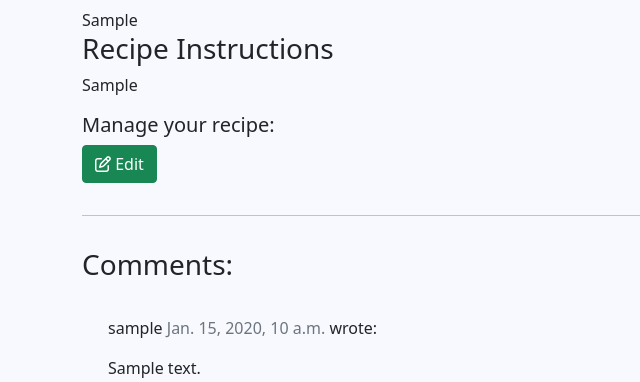
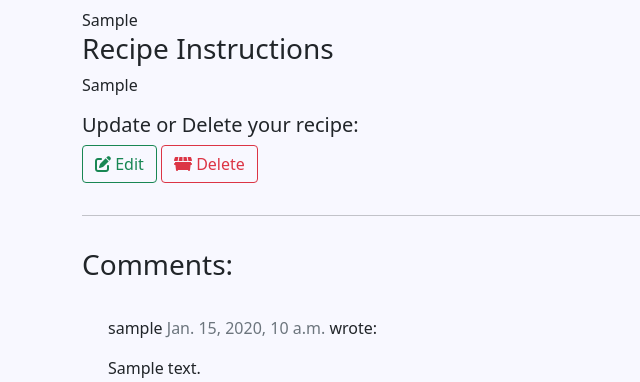
Before and after one commit to anthonyjn08/the-recipe-hotspot, a Django app: a page that uses templates/recipe_detail.html in a window 1280 px wide. Shown: the part 410-792 px from the top of the page, without its empty margins (0-640 px from the left). Run offline with Django 3.2, Linux system fonts and the light colour scheme; a user stored in the database is signed in; tables that the repository leaves empty hold one stand-in row (values such as "Sample post"); some libraries are stand-ins or nearby versions.

Commit message:
Add delete recipe functionality, template and view

```diff
--- a/blog/forms.py
+++ b/blog/forms.py
@@ -1,3 +1,4 @@
+from django_summernote.widgets import SummernoteWidget
 from .models import Recipe
 from django import forms
 
@@ -15,3 +16,8 @@ class RecipeForm(forms.ModelForm):
             'meal_type',
             'meal_tags',
         ]
+
+        widgets = {
+                'ingredients': SummernoteWidget(),
+                'instructions': SummernoteWidget(),
+            }
--- a/blog/urls.py
+++ b/blog/urls.py
@@ -7,5 +7,7 @@ urlpatterns = [
     path('add_recipe/', views.add_recipe, name='add_recipe'),
     path('edit_recipe/<slug:slug>', views.EditRecipe.as_view(),
                     name='edit_recipe'),
+    path('delete_recipe/<slug:slug>', views.DeleteRecipe.as_view(),
+                    name='delete_recipe'),
     path('<slug:slug>/', views.RecipeDetail.as_view(), name='recipe_detail'),
 ]
--- a/blog/views.py
+++ b/blog/views.py
@@ -32,6 +32,12 @@ class EditRecipe(UpdateView):
     success_url = '/'
 
 
+class DeleteRecipe(DeleteView):
+    model = Recipe
+    template_name = 'delete_recipe.html'
+    success_url = reverse_lazy('home')
+
+
 class RecipeList(generic.ListView):
     model = Recipe
     queryset = Recipe.objects.filter(status=1).order_by('-created_on')
--- a/templates/recipe_detail.html
+++ b/templates/recipe_detail.html
@@ -33,12 +33,12 @@
     {% if user.id == recipe.author.id %}
     <div class="row">
         <div class="col-6">
-            <!-- {% if request.user == recipe.author %} -->
-            <h5>Manage your recipe:</h5>
-            <p class="edit-delete"><a href="{% url 'edit_recipe' recipe.slug %}"><button
-                        class="btn btn-success edit-recipe"><i class="fa fa-edit"></i> Edit</button></i></a>
+            <h5>Update or Delete your recipe:</h5>
+            <p class="edit-delete">
+                <a href="{% url 'edit_recipe' recipe.slug %}"><button
+                    class="btn btn-outline-success edit-recipe"><i class="fa-solid fa-pen-to-square"></i> Edit</button></i></a>
+                <a href="{% url 'delete_recipe' recipe.slug %}"><button class="btn btn-outline-danger"><i class="fa-solid fa-dumpster"></i> Delete</button></a>
             </p>
-            {% endif %}
         </div>
     </div>
     {% endif %}
```
Also changed, not shown: templates/delete_recipe.html (renamed from templates/recipe_delete.html, +5 -9 lines).
